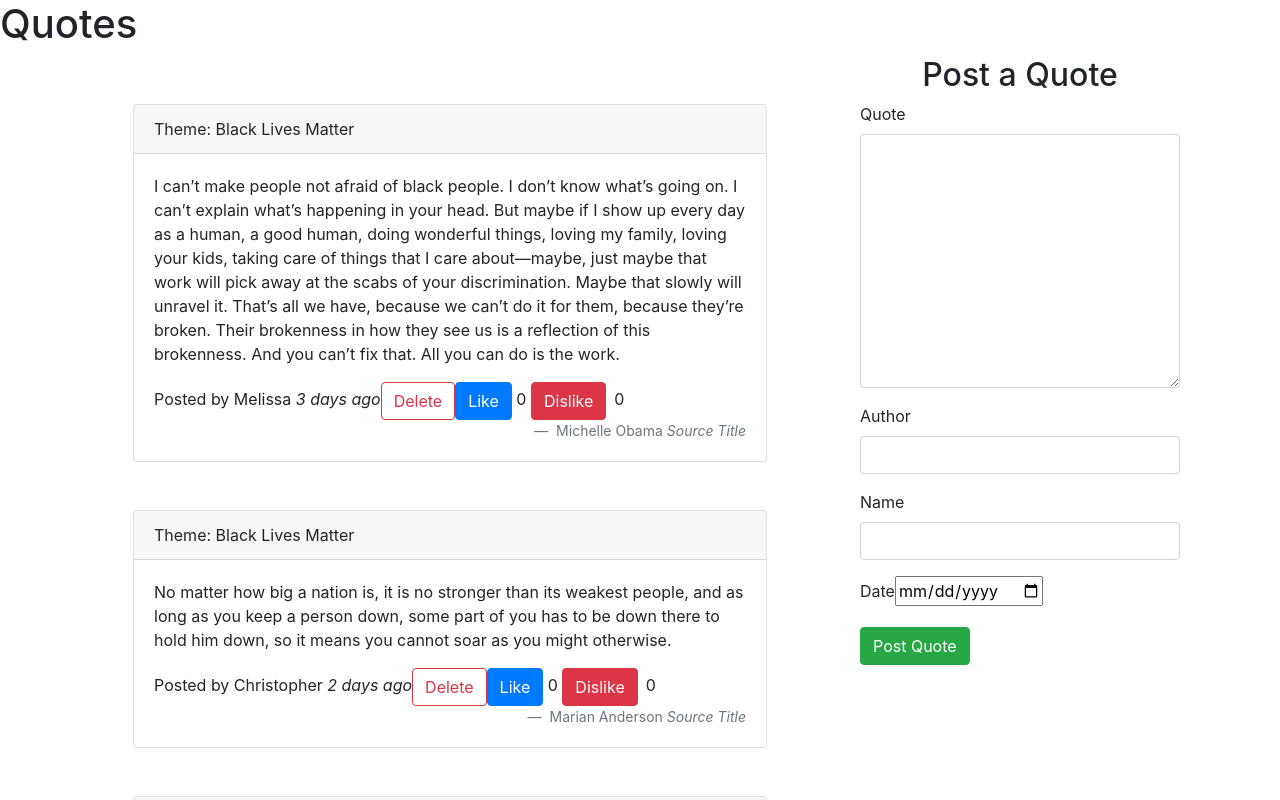
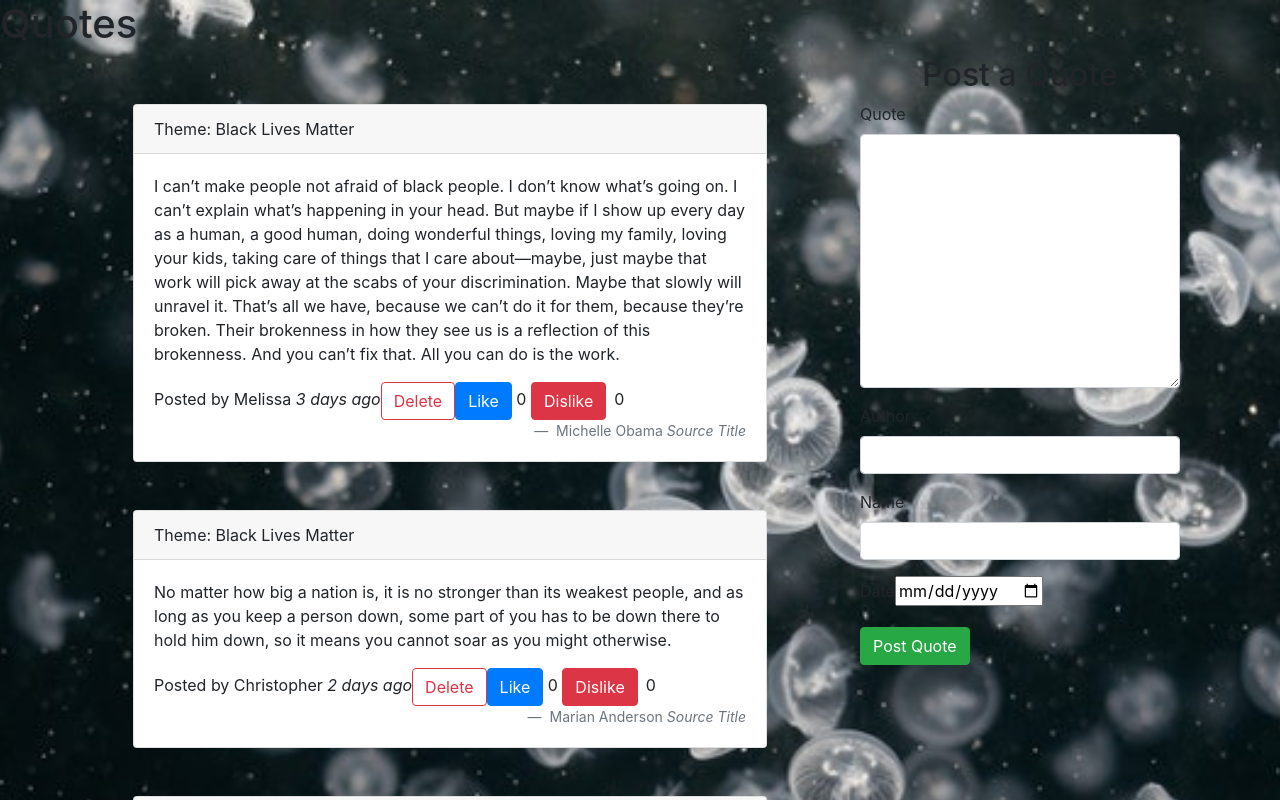
Before and after one commit to Makena-Maryann/Quotes, an Angular app: page / in a window 1280 px wide. Shown: the top 800 px of the page. Built offline with nearby package versions, Linux system fonts and the light colour scheme.

Commit message:
Add background image

```diff
--- a/src/styles.css
+++ b/src/styles.css
@@ -1,2 +1,9 @@
 /* You can add global styles to this file, and also import other style files */
 @import "~bootstrap/dist/css/bootstrap.css";
+body {
+  background-image: url("../src/assets/jellyfish.jpg");
+  background-position: center;
+  background-position: center;
+  background-repeat: no-repeat;
+  background-size: cover;
+}
```
